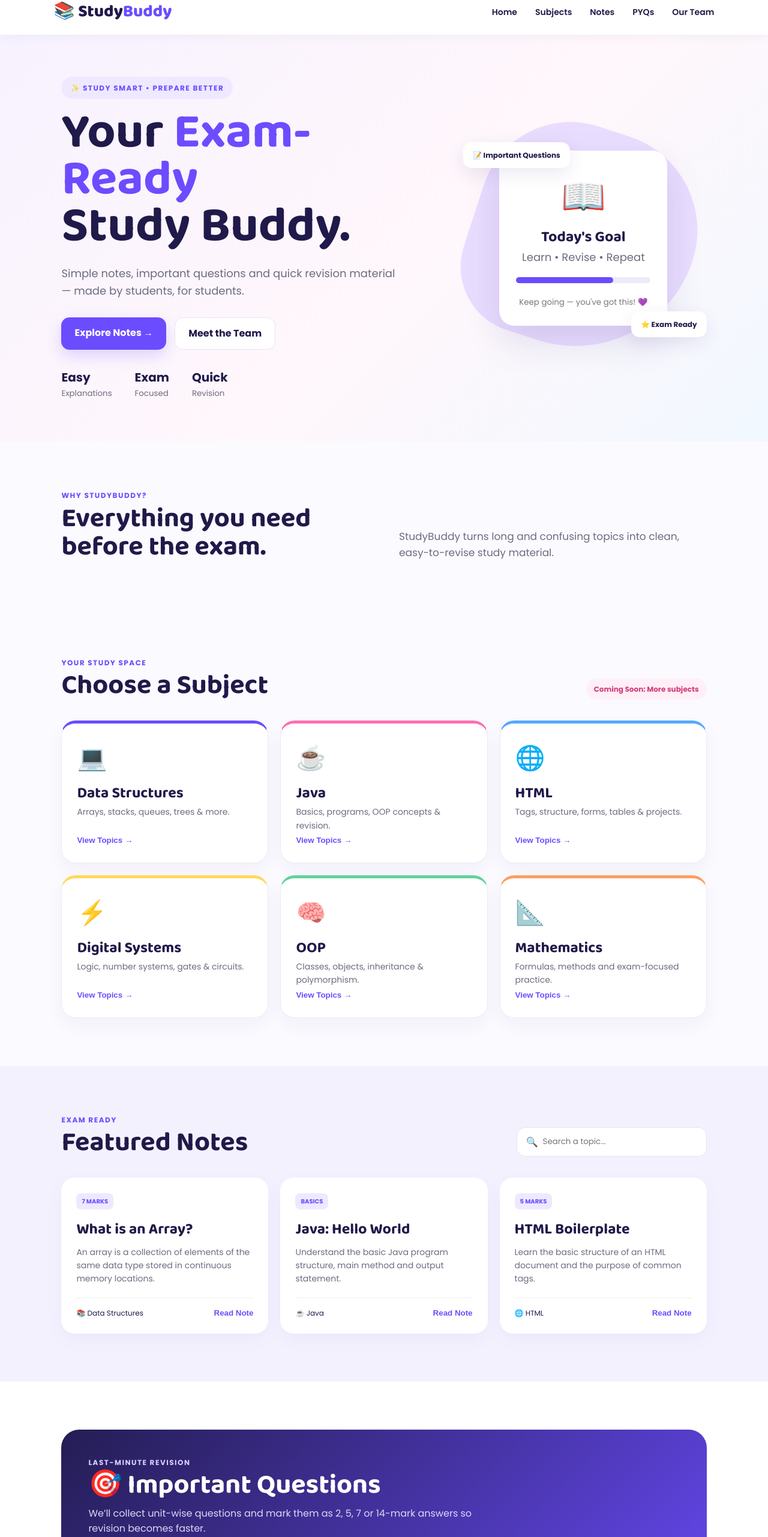
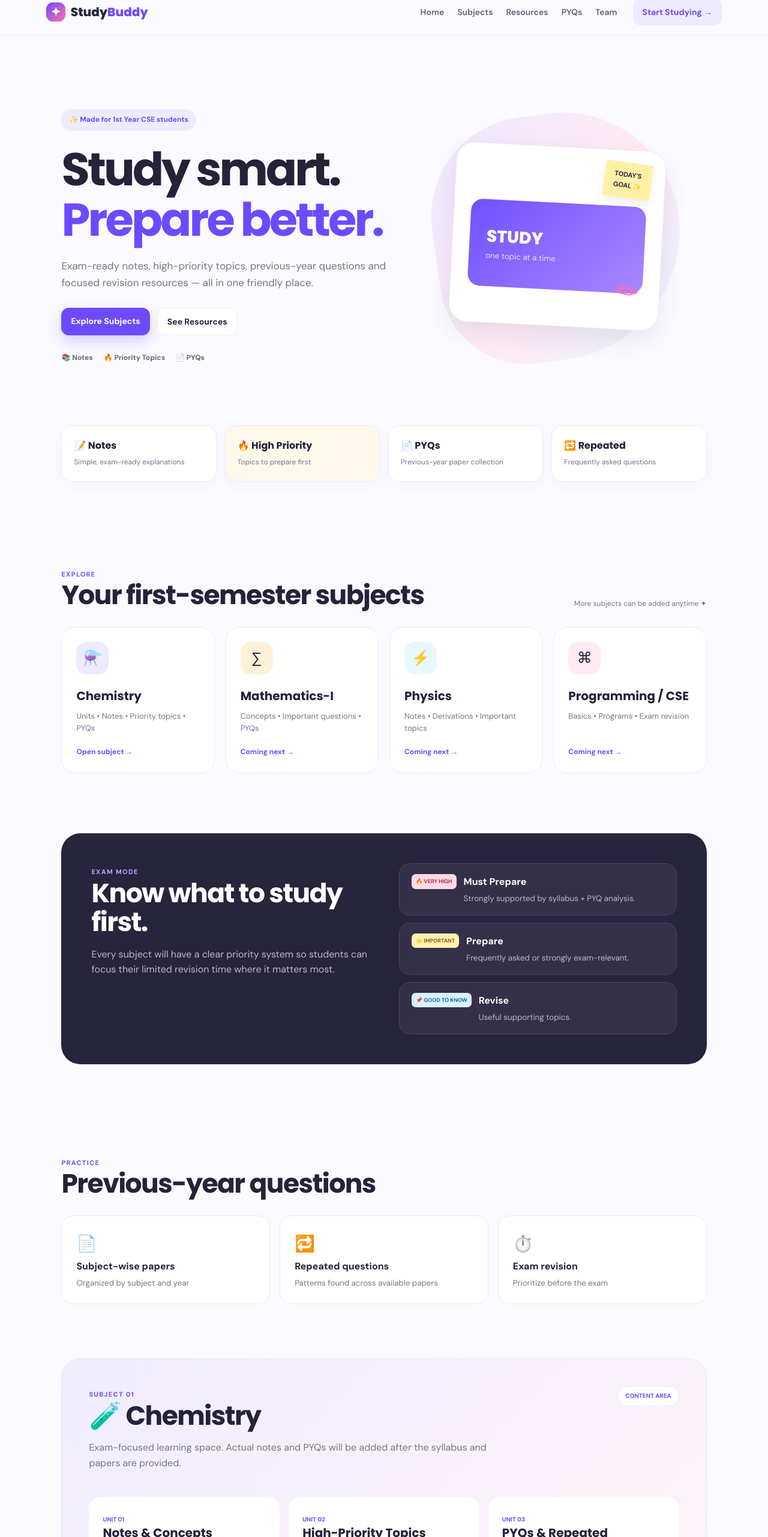
Before and after one commit to keertibairagi00/Studybuddy-, a plain HTML site: page index.html in a window 1280 px wide. Shown: the part 18-2580 px from the top of the page at 60% size. Drawn offline with Linux system fonts and the light colour scheme.

Commit message:
Add files via upload

```diff
--- a/index.html
+++ b/index.html
@@ -1,136 +1,87 @@
-<!DOCTYPE html>
+<!doctype html>
 <html lang="en">
 <head>
-  <meta charset="UTF-8">
-  <meta name="viewport" content="width=device-width, initial-scale=1.0">
-  <meta name="description" content="StudyBuddy — simple, exam-ready notes for students.">
-  <title>StudyBuddy | Exam Ready Notes</title>
-  <link rel="preconnect" href="https://fonts.googleapis.com">
-  <link rel="preconnect" href="https://fonts.gstatic.com" crossorigin>
-  <link href="https://fonts.googleapis.com/css2?family=Baloo+2:wght@500;600;700;800&family=Poppins:wght@400;500;600;700&display=swap" rel="stylesheet">
+<meta charset="utf-8"><meta name="viewport" content="width=device-width,initial-scale=1">
+<title>StudyBuddy | First Year CSE</title>
+<link rel="preconnect" href="https://fonts.googleapis.com"><link rel="preconnect" href="https://fonts.gstatic.com" crossorigin>
+<link href="https://fonts.googleapis.com/css2?family=DM+Sans:wght@400;500;600;700&family=Poppins:wght@600;700;800&display=swap" rel="stylesheet">
 <link rel="stylesheet" href="style.css">
 </head>
 <body>
-  <header class="navbar">
-    <a class="logo" href="#home"><span>📚</span> Study<span>Buddy</span></a>
-    <button class="menu-btn" aria-label="Open menu">☰</button>
-    <nav>
-      <a href="#home">Home</a>
-      <a href="#subjects">Subjects</a>
-      <a href="#notes">Notes</a>
-      <a href="#pyq">PYQs</a>
-      <a href="#team">Our Team</a>
-    </nav>
+<header class="nav">
+<a class="brand" href="#home"><span class="brand-icon">✦</span><span>Study<span>Buddy</span></span></a>
+<button class="menu">☰</button>
+<nav><a href="#home">Home</a><a href="#subjects">Subjects</a><a href="#resources">Resources</a><a href="#pyqs">PYQs</a><a href="#team">Team</a></nav>
+<a class="nav-cta" href="#subjects">Start Studying →</a>
 </header>
 
-  <main>
-    <section id="home" class="hero">
-      <div class="hero-text">
-        <div class="pill">✨ STUDY SMART • PREPARE BETTER</div>
-        <h1>Your <span>Exam-Ready</span><br>Study Buddy.</h1>
-        <p>Simple notes, important questions and quick revision material — made by students, for students.</p>
-        <div class="hero-buttons">
-          <a class="btn primary" href="#subjects">Explore Notes →</a>
-          <a class="btn secondary" href="#team">Meet the Team</a>
+<main id="home">
+<section class="hero reveal">
+<div class="hero-copy">
+<div class="pill">✨ Made for 1st Year CSE students</div>
+<h1>Study smart.<br><span>Prepare better.</span></h1>
+<p>Exam-ready notes, high-priority topics, previous-year questions and focused revision resources — all in one friendly place.</p>
+<div class="hero-actions"><a class="btn primary" href="#subjects">Explore Subjects</a><a class="btn ghost" href="#resources">See Resources</a></div>
+<div class="mini-stats"><span>📚 Notes</span><span>🔥 Priority Topics</span><span>📄 PYQs</span></div>
 </div>
-        <div class="mini-stats">
-          <div><b>Easy</b><small>Explanations</small></div>
-          <div><b>Exam</b><small>Focused</small></div>
-          <div><b>Quick</b><small>Revision</small></div>
-        </div>
-      </div>
-      <div class="hero-art">
-        <div class="blob"></div>
-        <div class="book-card">
-          <div class="book-icon">📖</div>
-          <h3>Today's Goal</h3>
-          <p>Learn • Revise • Repeat</p>
-          <div class="progress"><span></span></div>
-          <small>Keep going — you've got this! 💜</small>
-        </div>
-        <div class="floating-card one">📝 Important Questions</div>
-        <div class="floating-card two">⭐ Exam Ready</div>
+<div class="hero-art"><div class="blob"></div><div class="desk-card"><div class="sticky">TODAY'S<br>GOAL ✨</div><div class="book"><b>STUDY</b><small>one topic at a time</small></div><div class="pencil">✎</div></div></div>
+</section>
+
+<section class="quick reveal" id="resources">
+<div class="quick-card"><b>📝 Notes</b><span>Simple, exam-ready explanations</span></div>
+<div class="quick-card hot"><b>🔥 High Priority</b><span>Topics to prepare first</span></div>
+<div class="quick-card"><b>📄 PYQs</b><span>Previous-year paper collection</span></div>
+<div class="quick-card"><b>🔁 Repeated</b><span>Frequently asked questions</span></div>
+</section>
+
+<section class="section reveal" id="subjects">
+<div class="section-head"><div><span class="eyebrow">EXPLORE</span><h2>Your first-semester subjects</h2></div><span class="small-note">More subjects can be added anytime ✦</span></div>
+<div class="subject-grid">
+<article class="subject"><div class="subject-icon chem">⚗️</div><h3>Chemistry</h3><p>Units • Notes • Priority topics • PYQs</p><a href="#chemistry">Open subject →</a></article>
+<article class="subject"><div class="subject-icon math">∑</div><h3>Mathematics-I</h3><p>Concepts • Important questions • PYQs</p><a href="#coming">Coming next →</a></article>
+<article class="subject"><div class="subject-icon phys">⚡</div><h3>Physics</h3><p>Notes • Derivations • Important topics</p><a href="#coming">Coming next →</a></article>
+<article class="subject"><div class="subject-icon cs">⌘</div><h3>Programming / CSE</h3><p>Basics • Programs • Exam revision</p><a href="#coming">Coming next →</a></article>
 </div>
 </section>
 
-    <section class="section intro">
-      <div>
-        <div class="eyebrow">WHY STUDYBUDDY?</div>
-        <h2>Everything you need before the exam.</h2>
-      </div>
-      <p>StudyBuddy turns long and confusing topics into clean, easy-to-revise study material.</p>
-    </section>
-
-    <section id="subjects" class="section">
-      <div class="section-heading">
-        <div><div class="eyebrow">YOUR STUDY SPACE</div><h2>Choose a Subject</h2></div>
-        <span class="badge">Coming Soon: More subjects</span>
-      </div>
-      <div class="subject-grid">
-        <article class="subject-card purple"><div class="subject-icon">💻</div><h3>Data Structures</h3><p>Arrays, stacks, queues, trees & more.</p><button onclick="showTopic('Data Structures')">View Topics →</button></article>
-        <article class="subject-card pink"><div class="subject-icon">☕</div><h3>Java</h3><p>Basics, programs, OOP concepts & revision.</p><button onclick="showTopic('Java')">View Topics →</button></article>
-        <article class="subject-card blue"><div class="subject-icon">🌐</div><h3>HTML</h3><p>Tags, structure, forms, tables & projects.</p><button onclick="showTopic('HTML')">View Topics →</button></article>
-        <article class="subject-card yellow"><div class="subject-icon">⚡</div><h3>Digital Systems</h3><p>Logic, number systems, gates & circuits.</p><button onclick="showTopic('Digital Systems')">View Topics →</button></article>
-        <article class="subject-card green"><div class="subject-icon">🧠</div><h3>OOP</h3><p>Classes, objects, inheritance & polymorphism.</p><button onclick="showTopic('OOP')">View Topics →</button></article>
-        <article class="subject-card orange"><div class="subject-icon">📐</div><h3>Mathematics</h3><p>Formulas, methods and exam-focused practice.</p><button onclick="showTopic('Mathematics')">View Topics →</button></article>
+<section class="priority reveal">
+<div class="priority-copy"><span class="eyebrow">EXAM MODE</span><h2>Know what to study first.</h2><p>Every subject will have a clear priority system so students can focus their limited revision time where it matters most.</p></div>
+<div class="priority-list">
+<div><span class="badge red">🔥 VERY HIGH</span><b>Must Prepare</b><small>Strongly supported by syllabus + PYQ analysis.</small></div>
+<div><span class="badge yellow">⭐ IMPORTANT</span><b>Prepare</b><small>Frequently asked or strongly exam-relevant.</small></div>
+<div><span class="badge blue">📌 GOOD TO KNOW</span><b>Revise</b><small>Useful supporting topics.</small></div>
 </div>
 </section>
 
-    <section id="notes" class="section notes-section">
-      <div class="section-heading">
-        <div><div class="eyebrow">EXAM READY</div><h2>Featured Notes</h2></div>
-        <div class="search"><span>🔍</span><input id="searchInput" type="search" placeholder="Search a topic..."></div>
-      </div>
-      <div id="notesGrid" class="notes-grid">
-        <article class="note-card" data-search="array data structures"><span class="mark">7 MARKS</span><h3>What is an Array?</h3><p>An array is a collection of elements of the same data type stored in continuous memory locations.</p><div class="note-footer"><span>📚 Data Structures</span><button onclick="openNote('Array')">Read Note</button></div></article>
-        <article class="note-card" data-search="java hello world basics"><span class="mark">BASICS</span><h3>Java: Hello World</h3><p>Understand the basic Java program structure, main method and output statement.</p><div class="note-footer"><span>☕ Java</span><button onclick="openNote('Java Hello World')">Read Note</button></div></article>
-        <article class="note-card" data-search="html boilerplate tags"><span class="mark">5 MARKS</span><h3>HTML Boilerplate</h3><p>Learn the basic structure of an HTML document and the purpose of common tags.</p><div class="note-footer"><span>🌐 HTML</span><button onclick="openNote('HTML Boilerplate')">Read Note</button></div></article>
-      </div>
-      <div id="noResults" class="no-results">No topic found. Try another search.</div>
+<section class="section reveal" id="pyqs">
+<div class="section-head"><div><span class="eyebrow">PRACTICE</span><h2>Previous-year questions</h2></div></div>
+<div class="paper-row"><div><span>📄</span><b>Subject-wise papers</b><small>Organized by subject and year</small></div><div><span>🔁</span><b>Repeated questions</b><small>Patterns found across available papers</small></div><div><span>⏱️</span><b>Exam revision</b><small>Prioritize before the exam</small></div></div>
 </section>
 
-    <section id="pyq" class="section pyq">
-      <div class="pyq-box">
-        <div class="eyebrow">LAST-MINUTE REVISION</div>
-        <h2>🎯 Important Questions</h2>
-        <p>We’ll collect unit-wise questions and mark them as 2, 5, 7 or 14-mark answers so revision becomes faster.</p>
-        <div class="question-row"><span>01</span><b>Explain an array with its types and applications.</b><em>7 Marks</em></div>
-        <div class="question-row"><span>02</span><b>Write a Java program to print “Hello World”.</b><em>5 Marks</em></div>
-        <div class="question-row"><span>03</span><b>Explain the basic structure of an HTML document.</b><em>5 Marks</em></div>
+<section class="chem-section reveal" id="chemistry">
+<div class="chem-top"><div><span class="eyebrow">SUBJECT 01</span><h2>🧪 Chemistry</h2><p>Exam-focused learning space. Actual notes and PYQs will be added after the syllabus and papers are provided.</p></div><span class="coming">CONTENT AREA</span></div>
+<div class="unit-grid">
+<div class="unit"><span>UNIT 01</span><h3>Notes & Concepts</h3><p>Easy explanations, definitions, formulas and diagrams.</p><button>Open Unit →</button></div>
+<div class="unit"><span>UNIT 02</span><h3>High-Priority Topics</h3><p>🔥 Topics selected from syllabus + previous papers.</p><button>View Priority List →</button></div>
+<div class="unit"><span>UNIT 03</span><h3>PYQs & Repeated</h3><p>📄 Previous papers and 🔁 recurring question patterns.</p><button>View Questions →</button></div>
 </div>
 </section>
 
-    <section id="team" class="section team-section">
-      <div class="eyebrow">BUILT TOGETHER</div>
-      <h2>Meet the StudyBuddy Team 💜</h2>
-      <p class="team-subtitle">Created with teamwork, notes and a lot of exam-season energy.</p>
+<section class="section reveal" id="team">
+<div class="section-head"><div><span class="eyebrow">ABOUT US</span><h2>Built by students, for students.</h2></div></div>
+<p class="team-intro">StudyBuddy is being created to make first-year exam preparation simpler, more organized and less stressful.</p>
 <div class="team-grid">
-        <div class="person"><div class="avatar">K</div><h3>Keerti Bairagi</h3><p>Co-founder / Team</p></div>
-        <div class="person"><div class="avatar">S</div><h3>Shreya Patel</h3><p>Team</p></div>
-        <div class="person"><div class="avatar">S</div><h3>Shiva Parihar</h3><p>Team</p></div>
-        <div class="person"><div class="avatar">S</div><h3>Siddharth Yadav</h3><p>Team</p></div>
+<div class="team-card"><img src="images/keerti-bairagi.png" alt="Keerti Bairagi"><b>Keerti Bairagi</b><small>Team</small></div>
+<div class="team-card"><img src="images/shreya-patel.jpg" alt="Shreya Patel"><b>Shreya Patel</b><small>Team</small></div>
+<div class="team-card"><div class="photo-placeholder">SP</div><b>Shiva Parihar</b><small>Photo coming soon</small></div>
+<div class="team-card"><img src="images/sidharth-yadav.jpg" alt="Sidharth Yadav"><b>Sidharth Yadav</b><small>Team</small></div>
+<div class="team-card"><img src="images/shivam-divan.jpg" alt="Shivam Divan"><b>Shivam Divan</b><small>Team</small></div>
 </div>
 </section>
 
-    <section class="cta">
-      <h2>Study together. Grow together. 🚀</h2>
-      <p>StudyBuddy is just getting started.</p>
-      <a class="btn primary" href="#subjects">Start Studying</a>
-    </section>
+<section class="cta reveal"><div><span class="eyebrow">READY?</span><h2>Start with one topic.</h2><p>Small, focused preparation adds up.</p></div><a class="btn light" href="#subjects">Explore Subjects →</a></section>
 </main>
-
-  <footer>
-    <div class="logo">📚 Study<span>Buddy</span></div>
-    <p>Exam-ready notes • Student-made • Student-friendly</p>
-    <p class="copyright">© 2026 StudyBuddy Team</p>
-  </footer>
-
-  <div id="modal" class="modal" aria-hidden="true">
-    <div class="modal-box">
-      <button class="close" onclick="closeModal()">×</button>
-      <div id="modalContent"></div>
-    </div>
-  </div>
+<footer><div class="brand"><span class="brand-icon">✦</span><span>Study<span>Buddy</span></span></div><p>Exam-ready resources for first-year students.</p><small>© 2026 StudyBuddy • Built with curiosity ✦</small></footer>
+<div class="toast" id="toast">This area is ready for your final content.</div>
 <script src="script.js"></script>
-</body>
-</html>
+</body></html>
--- a/script.js
+++ b/script.js
@@ -1,39 +1,3 @@
-const notes = {
-  "Array": `<h2>📚 What is an Array?</h2>
-    <p>An array is a collection of elements of the same data type stored in continuous memory locations.</p>
-    <h3>⭐ Exam Points</h3><ul><li>Stores multiple values under one name.</li><li>Elements are accessed using an index.</li><li>Index generally starts from 0.</li><li>Arrays can be one-dimensional or multi-dimensional.</li></ul>
-    <h3>🎯 Important Question</h3><p><b>Explain array with its types, advantages and applications.</b></p>`,
-  "Java Hello World": `<h2>☕ Java — Hello World</h2><p>The basic Java program uses a class and the <code>main()</code> method.</p><h3>Example</h3><pre><code>class Main {\n  public static void main(String[] args) {\n    System.out.println("Hello World");\n  }\n}</code></pre><h3>⭐ Remember</h3><p><code>System.out.println()</code> is used to print output.</p>`,
-  "HTML Boilerplate": `<h2>🌐 HTML Boilerplate</h2><p>HTML boilerplate is the basic structure used to start an HTML page.</p><h3>⭐ Main Parts</h3><ul><li><code>&lt;!DOCTYPE html&gt;</code> tells the browser the document is HTML5.</li><li><code>&lt;html&gt;</code> is the root element.</li><li><code>&lt;head&gt;</code> contains page information.</li><li><code>&lt;body&gt;</code> contains visible content.</li></ul>`
-};
-
-function openNote(name){
-  document.getElementById('modalContent').innerHTML = notes[name] || `<h2>${name}</h2><p>This topic is ready for your notes. Add your exam-ready content here.</p>`;
-  document.getElementById('modal').classList.add('show');
-  document.getElementById('modal').setAttribute('aria-hidden','false');
-}
-function closeModal(){
-  document.getElementById('modal').classList.remove('show');
-  document.getElementById('modal').setAttribute('aria-hidden','true');
-}
-function showTopic(subject){
-  openNote(subject);
-  document.getElementById('modalContent').innerHTML = `<h2>📚 ${subject}</h2><p><b>Topics coming here:</b></p><ul><li>Unit-wise notes</li><li>Important exam questions</li><li>Short answers</li><li>Long answers</li><li>Quick revision points</li></ul><p>You can replace these placeholders with your complete notes as the website grows.</p>`;
-}
-document.getElementById('searchInput').addEventListener('input', function(){
-  const q=this.value.toLowerCase().trim();
-  let count=0;
-  document.querySelectorAll('.note-card').forEach(card=>{
-    const show=card.dataset.search.includes(q);
-    card.style.display=show?'block':'none';
-    if(show) count++;
-  });
-  document.getElementById('noResults').style.display=count?'none':'block';
-});
-document.querySelector('.menu-btn').addEventListener('click',()=>{
-  const nav=document.querySelector('nav');
-  nav.style.display=nav.style.display==='flex'?'none':'flex';
-  nav.style.position='absolute'; nav.style.top='76px'; nav.style.right='5%'; nav.style.background='#fff';
-  nav.style.padding='18px'; nav.style.borderRadius='15px'; nav.style.flexDirection='column'; nav.style.gap='15px';
-});
-document.getElementById('modal').addEventListener('click',e=>{if(e.target.id==='modal') closeModal();});
+const observer=new IntersectionObserver(entries=>entries.forEach(e=>{if(e.isIntersecting)e.target.classList.add("show")}),{threshold:.12});
+document.querySelectorAll(".reveal").forEach(e=>observer.observe(e));
+document.querySelectorAll("button").forEach(b=>b.addEventListener("click",()=>{const t=document.getElementById("toast");t.classList.add("show");setTimeout(()=>t.classList.remove("show"),2200)}));
```
Also changed, not shown: keerti-bairagi.png (added), shivam-divan.jpg (added), shreya-patel.jpg (added), sidharth-yadav.jpg (added), style.css, 1 other file. Lines whose indentation alone changed are shown as unchanged.
